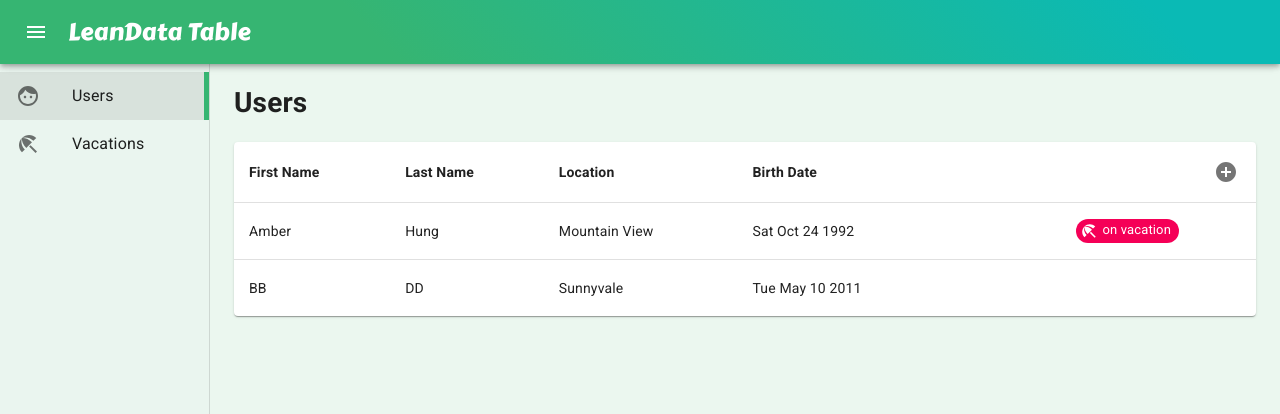
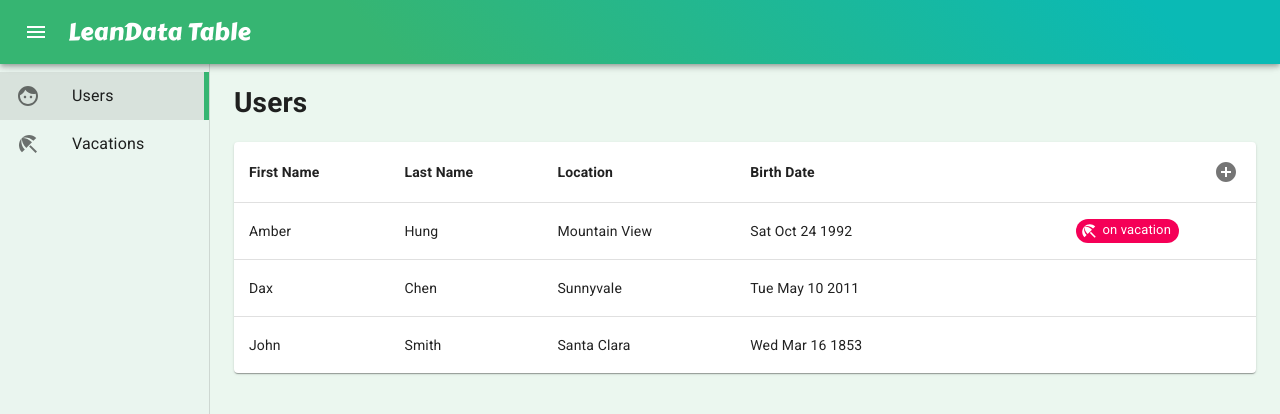
Before and after one commit to ooxxro/leandata, a React (Create React App) app: page /users in a window 1280 px wide. Shown: the top 414 px of the page. Built offline with nearby package versions, Linux system fonts and the light colour scheme; a web font is replaced by a local one.

Commit message:
add screenshot and update readme

```diff
--- a/src/App.js
+++ b/src/App.js
@@ -39,10 +39,16 @@
         birthDate: new Date('10/24/1992'),
       },
       124: {
-        firstName: 'BB',
-        lastName: 'DD',
+        firstName: 'Dax',
+        lastName: 'Chen',
         location: 'Sunnyvale',
         birthDate: new Date('05/10/2011'),
+      },
+      125: {
+        firstName: 'John',
+        lastName: 'Smith',
+        location: 'Santa Clara',
+        birthDate: new Date('03/16/1853'),
       },
     },
     vacations: [
```
Also changed, not shown: screenshot.png (added), 1 other file (tests, documents, lock files or other folders).
